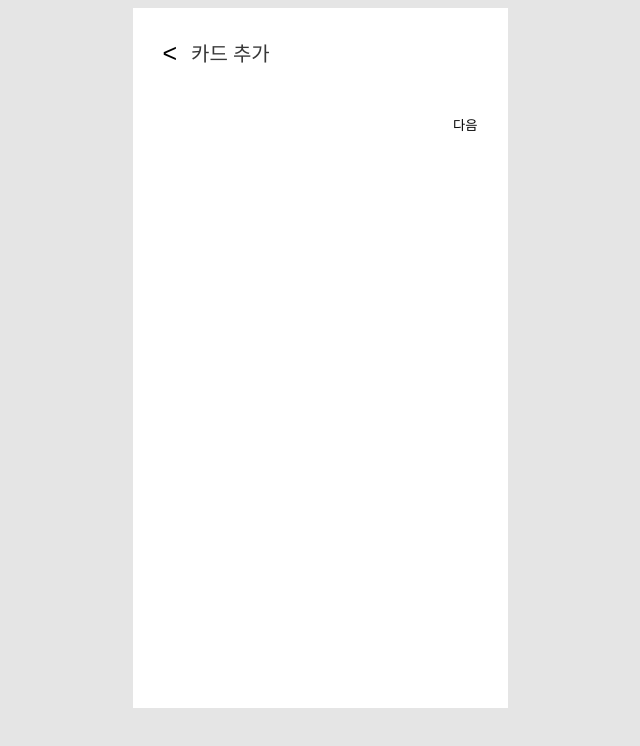
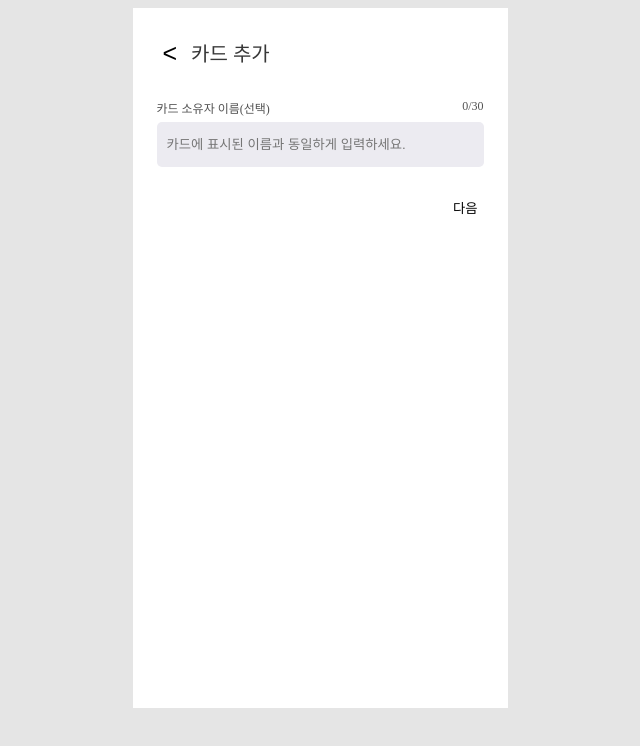
Before and after one commit to ericagong/payments, a React (Vite) app: page / in a window 1280 px wide. Shown: the top 746 px of the page, without its empty margins (320-960 px from the left). Built offline with nearby package versions, Linux system fonts and the light colour scheme.

Commit message:
feat(register): cardOwnerNameField 구현

```diff
--- a/src/features/register/CardRegisterForm.tsx
+++ b/src/features/register/CardRegisterForm.tsx
@@ -1,9 +1,10 @@
-import ExpirationDateField from './ExpirationDateField';
+import OwnerNameField from './OwnerNameField';
+import './field.scss';
 
 const CardRegisterForm = () => {
   return (
     <form>
-      <ExpirationDateField />
+      <OwnerNameField />
     </form>
   );
 };
--- a/src/features/register/ExpirationDateField.tsx
+++ /dev/null
@@ -1,19 +0,0 @@
-import { useState, useRef } from 'react';
-
-import Input from '@/components/primitives/Input';
-
-import './field.scss';
-
-const ExpirationDateField = () => {
-  return (
-    <div className='overlay-container'>
-      {/* <Input ref={monthRef} value={month.value} onChange={month.onChange} /> */}
-      {/* <Input ref={yearRef} value={year} /> */}
-      {/* <div className='display' onClick={handleDisplayClick}>
-        {displayValue}
-      </div> */}
-    </div>
-  );
-};
-
-export default ExpirationDateField;
--- /dev/null
+++ b/src/features/register/OwnerNameField.tsx
@@ -0,0 +1,28 @@
+import { useState } from 'react';
+
+import Box from '@/components/primitives/Box';
+import Input from '@/components/primitives/Input';
+import Label from '@/components/primitives/Label';
+
+const MAX_LENGTH = 30;
+const OwnerNameField = () => {
+  const [value, setValue] = useState('');
+
+  return (
+    <Box className='field-container'>
+      <Box className='field-header'>
+        <Label>카드 소유자 이름(선택)</Label>
+        <Box className='field-description'>{`${value.length}/${MAX_LENGTH}`}</Box>
+      </Box>
+      <Input
+        className='field-input'
+        type='text'
+        placeholder='카드에 표시된 이름과 동일하게 입력하세요.'
+        onChange={(e) => setValue(e.target.value)}
+        maxLength={MAX_LENGTH}
+      />
+    </Box>
+  );
+};
+
+export default OwnerNameField;
--- a/src/features/register/field.scss
+++ b/src/features/register/field.scss
@@ -1,6 +1,36 @@
 $primary-color: #53c8a5;
-$secondary-color: #383838;
+$secondary-color: #525252;
 $field-background-color: #ecebf1;
+
+.field-container {
+  display: flex;
+  flex-direction: column;
+  gap: 5px;
+  width: 100%;
+}
+
+.field-header {
+  display: flex;
+  flex-direction: row;
+  justify-content: space-between;
+  font-size: 12px;
+  color: $secondary-color;
+}
+
+.field-description {
+  margin-left: auto;
+  font-weight: 500;
+}
+
+.field-input {
+  height: 45px;
+  padding: 0 10px;
+  color: $primary-color;
+  background-color: $field-background-color;
+  border: none;
+  border-radius: 5px;
+  outline: none;
+}
 
 .overlay-container {
   position: relative;
--- a/src/global.scss
+++ b/src/global.scss
@@ -10,6 +10,7 @@ body {
   justify-content: center;
   align-items: center;
   gap: 0.5rem;
+  box-sizing: border-box;
   background-color: $dimmed-color;
 }
 
@@ -26,7 +27,6 @@ body {
   height: 100%;
   padding: 30px 24px;
   font-size: 16px;
-  font-weight: 400;
 }
 
 .app-header {
@@ -61,6 +61,12 @@ button {
   }
 }
 
+.app-main {
+  display: flex;
+  flex-direction: column;
+  margin: 30px 0;
+}
+
 .app-footer {
   display: flex;
   justify-content: space-between;
--- a/src/pages/CardRegisterPage.tsx
+++ b/src/pages/CardRegisterPage.tsx
@@ -28,7 +28,9 @@ const CardRegisterPage = () => {
             </div>
           </div> */}
 
-      <CardRegisterForm />
+      <main className='app-main'>
+        <CardRegisterForm />
+      </main>
 
       {/* <div className='input-container'>
             <span className='input-title'>카드 번호</span>
```
Also changed, not shown: src/components/primitives/Slot.tsx (deleted, +0 -70 lines).
